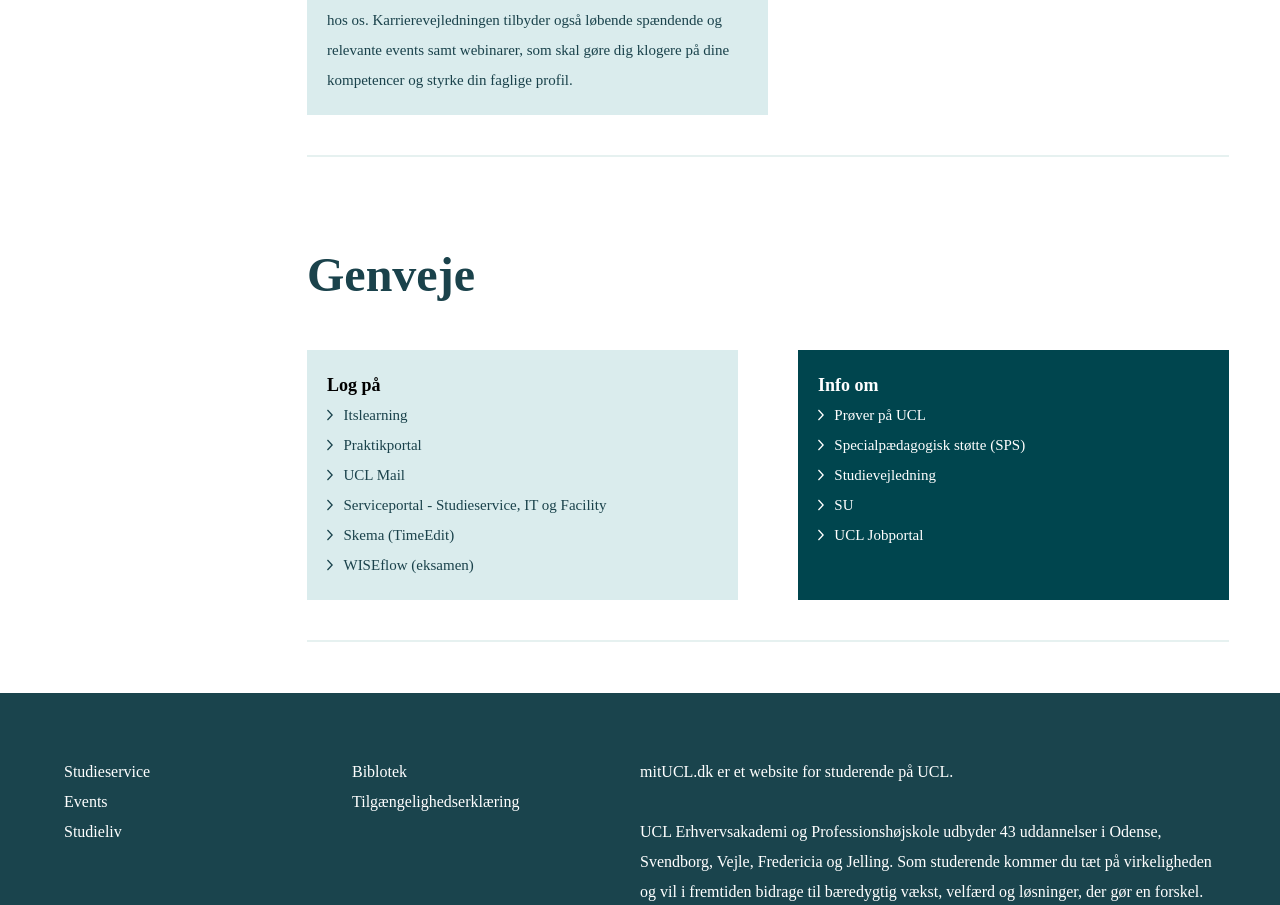
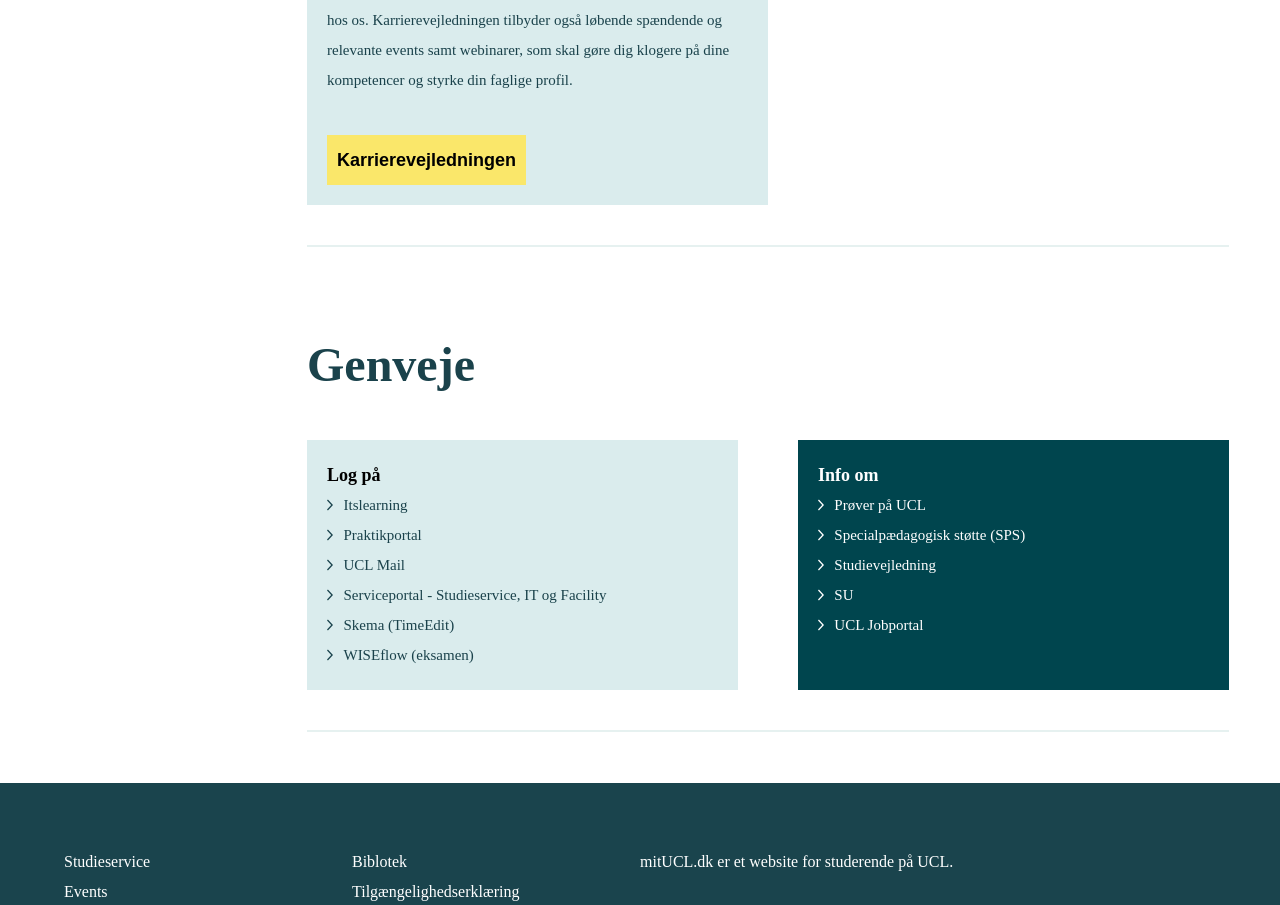
Before and after one commit to Kristoffer-Staugaard/hovedopgave, a Vue app: page /#/ in a window 1280 px wide. Shown: the part 2880-3785 px from the top of the page. Built offline with nearby package versions, Linux system fonts and the light colour scheme; a web font is replaced by a local one.

Commit message:
main css

```diff
--- a/src/assets/main.css
+++ b/src/assets/main.css
@@ -184,3 +184,8 @@ padding-top: 15px;
     background-color: #daeced;
     padding: 20px;
   }
+
+.green-card {
+  background-color: #00454E;
+  padding: 20px;
+}
--- a/src/components/KVGenveje.vue
+++ b/src/components/KVGenveje.vue
@@ -5,7 +5,7 @@
     <section>
         <h2>Genveje</h2>
         <div class="buttom-divider">
-            <div class="buttom-divider-width genveje_background_lys">
+            <div class="buttom-divider-width blue-card">
                 <h3>Log på</h3>
 
                 <div class="list">
@@ -34,7 +34,7 @@
                 </div>
             </div>
 
-            <div class="buttom-divider-width genveje_background_moerk">
+            <div class="buttom-divider-width green-card">
                 <h3>Info om</h3>
 
                 <div class="list">
@@ -63,19 +63,12 @@
 </template>
 
 <style scoped>
-    .genveje_background_lys {
-        background-color: #DAECED;
-    }
 
-    .genveje_background_moerk {
-        background-color: #00454E;
-    }
-
-    .genveje_background_moerk p {
+    .green-card p {
         color: white;
     }
 
-    .genveje_background_moerk h3 {
+    .green-card h3 {
         color: white;
     }
 
--- a/src/components/KVmuligheder.vue
+++ b/src/components/KVmuligheder.vue
@@ -13,10 +13,24 @@
             relevante events samt webinarer, som skal gøre dig klogere på dine
             kompetencer og styrke din faglige profil.
           </p>
+          <button class="yellow-btn">
+            Karrierevejledningen
+          </button>
         </div>
       </div>
     </div>
   </section>
 </template>
 
-<style scoped></style>
+<style scoped>
+
+.yellow-btn {
+    font-size: 18px;
+    font-weight: bolder;
+    background-color: #FAE76A;
+    border: none;
+    padding: 10px;
+    margin-top: 40px;
+}
+
+</style>
```
